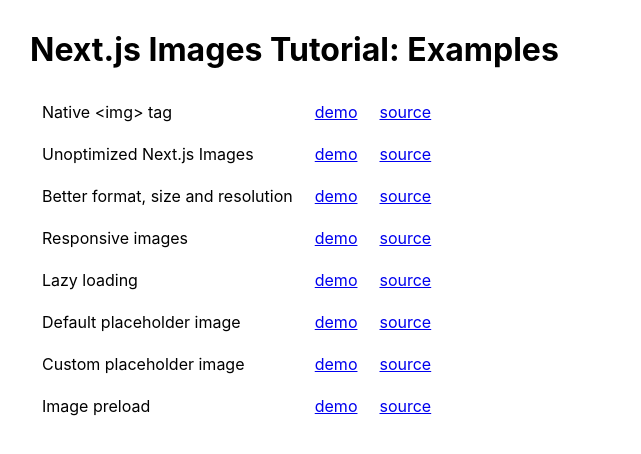
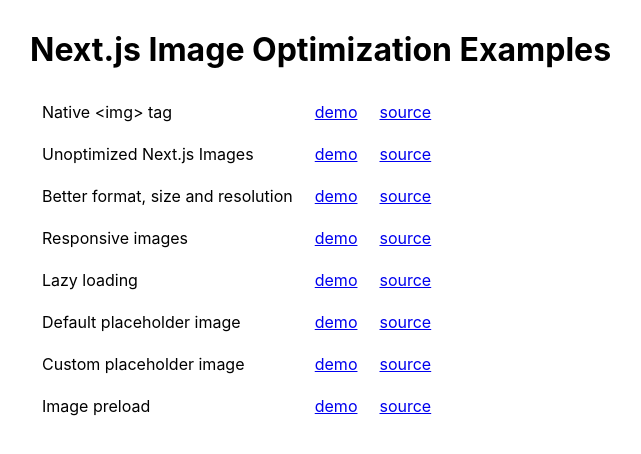
Before and after one commit to kkomelin/nextjs-image-optimization-examples, a Next.js app: page / in a window 1280 px wide. Shown: the top 454 px of the page, without its empty margins (0-641 px from the left). Built offline with nearby package versions, Linux system fonts and the light colour scheme.

Commit message:
Added project name.

```diff
--- a/package.json
+++ b/package.json
@@ -1,5 +1,5 @@
 {
-  "name": "nextjs-images",
+  "name": "nextjs-image-optimization-examples",
   "version": "0.1.0",
   "private": true,
   "scripts": {
--- a/pages/index.js
+++ b/pages/index.js
@@ -23,7 +23,7 @@ export default function Home() {
 
   return (
     <div className="container-index">
-      <h1>Next.js Images Tutorial: Examples</h1>
+      <h1>Next.js Image Optimization Examples</h1>
       <table>
         <tbody>
           {links.map((link) =>
```
Also changed, not shown: 1 other file (tests, documents, lock files or other folders).
